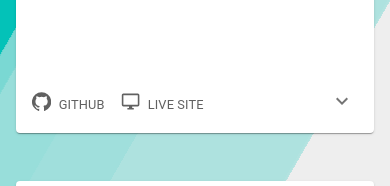
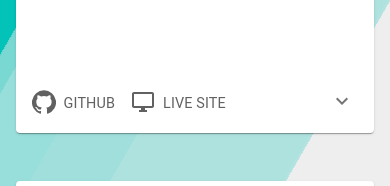
Before and after one commit to jamesncox/portfolio, a React (Create React App) app: page /projects in a window 390 px wide. Shown: the part 388-574 px from the top of the page. Built offline with nearby package versions, Linux system fonts and the light colour scheme; the HTML template or start-up script is replaced by a standard one; a web font is replaced by a local one.

Commit message:
Comment out iconText and icon breakpoints

```diff
--- a/src/components/Projects/ProjectCards.js
+++ b/src/components/Projects/ProjectCards.js
@@ -76,14 +76,14 @@ const useStyles = makeStyles((theme) => ({
     },
     iconText: {
         fontSize: ".9rem",
-        [theme.breakpoints.down('xs')]: {
-            fontSize: ".8rem"
-        },
+        // [theme.breakpoints.down('xs')]: {
+        //     fontSize: ".8rem"
+        // },
     },
     icon: {
-        [theme.breakpoints.down('xs')]: {
-            fontSize: "1.2rem"
-        },
+        // [theme.breakpoints.down('xs')]: {
+        //     fontSize: "1.2rem"
+        // },
     }
 }));
 
```
